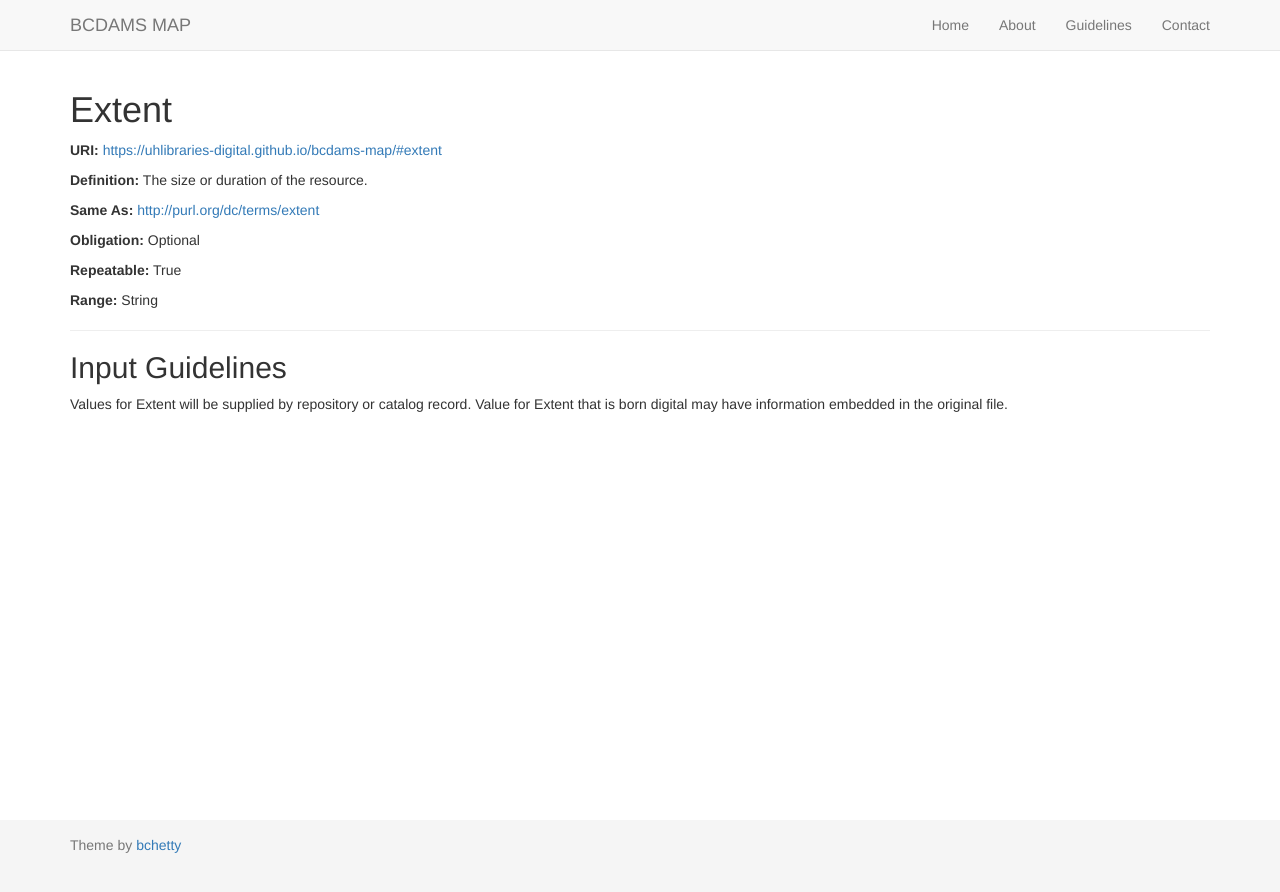
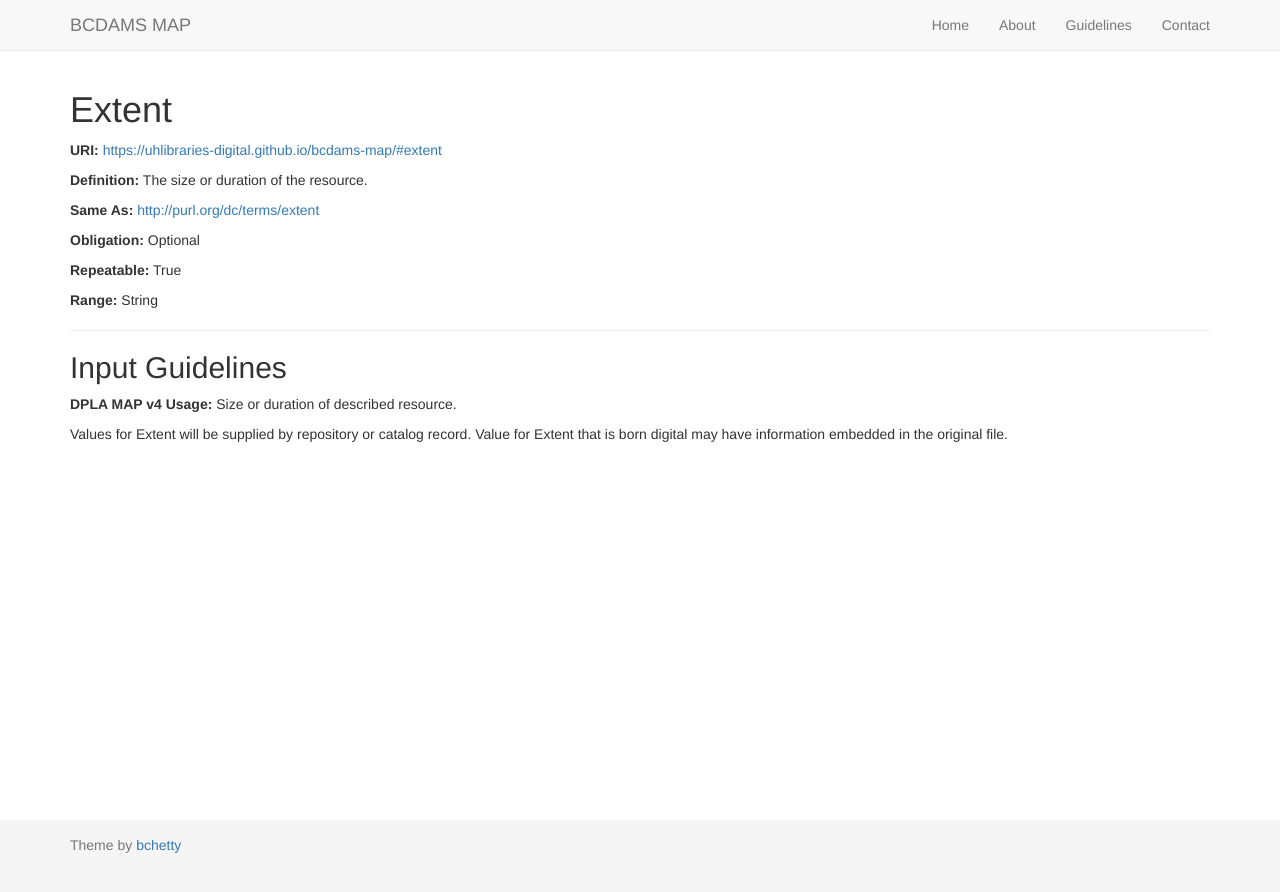
Before and after one commit to uhlibraries-digital/bcdams-map, a Jekyll site: the page built from guidelines/extent.md, in a window 1280 px wide. Shown: the top 892 px of the page. Built offline with Jekyll 4.4.1, drawn with Linux system fonts in a browser that asks for light colours; nearby versions of some CDN libraries; comment, search, counter and statistics services are not loaded.

Commit message:
update extent guidelines
Added DPLA MAP v4 usage guidelines

```diff
--- a/guidelines/extent.md
+++ b/guidelines/extent.md
@@ -7,4 +7,6 @@ comments: false
 
 {% include guidelines.md %}
 
+**DPLA MAP v4 Usage:** Size or duration of described resource.
+
 Values for Extent will be supplied by repository or catalog record. Value for Extent that is born digital may have information embedded in the original file.
```
